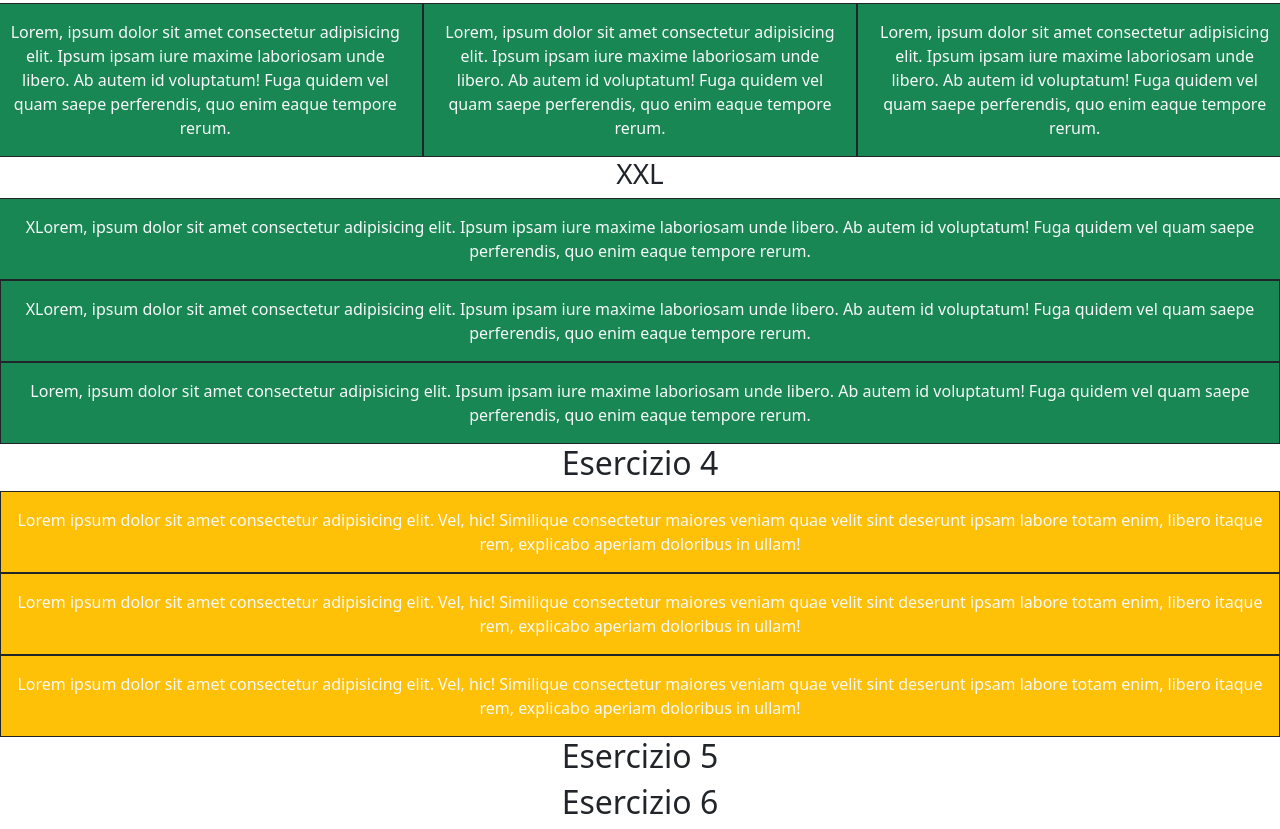
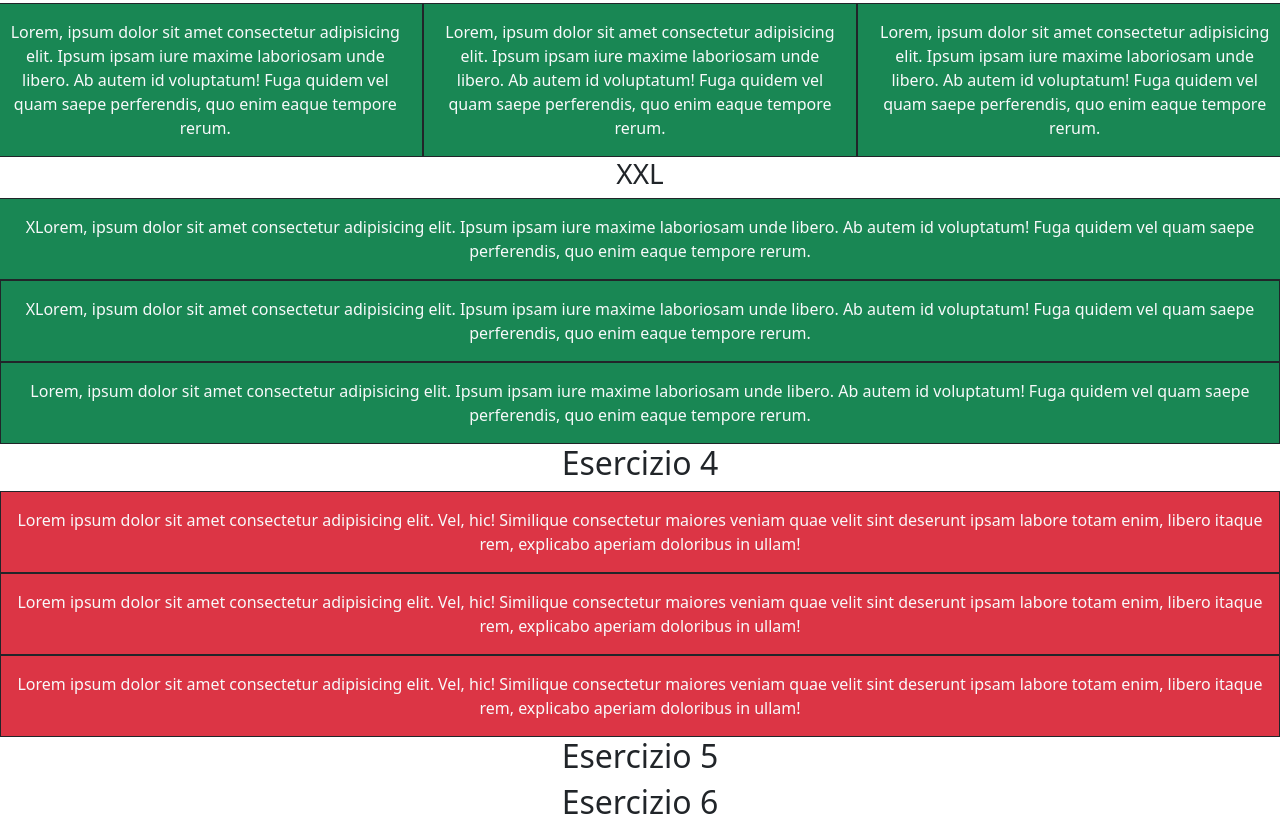
Before and after one commit to AldoAltomare/U2-W6-D1, a plain HTML site: page index.html in a window 1280 px wide. Shown: the part 1230-2059 px from the top of the page. Drawn offline with nearby package versions, Linux system fonts and the light colour scheme.

Commit message:
changed bg color ex 4

```diff
--- a/index.html
+++ b/index.html
@@ -180,21 +180,21 @@
       <h2 class="text-center">Esercizio 4</h2>
     </div>
     <div
-      class="col col-4 col-md-12 col-lg-12 col-xl-12 col-xxl-12 bg-warning border border-dark p-3 text-center text-light"
+      class="col col-4 col-md-12 col-lg-12 col-xl-12 col-xxl-12 bg-danger border border-dark p-3 text-center text-light"
     >
       Lorem ipsum dolor sit amet consectetur adipisicing elit. Vel, hic!
       Similique consectetur maiores veniam quae velit sint deserunt ipsam labore
       totam enim, libero itaque rem, explicabo aperiam doloribus in ullam!
     </div>
     <div
-      class="col col-4 col-md-12 bg-warning border border-dark p-3 text-center text-light"
+      class="col col-4 col-md-12 bg-danger border border-dark p-3 text-center text-light"
     >
       Lorem ipsum dolor sit amet consectetur adipisicing elit. Vel, hic!
       Similique consectetur maiores veniam quae velit sint deserunt ipsam labore
       totam enim, libero itaque rem, explicabo aperiam doloribus in ullam!
     </div>
     <div
-      class="col col-4 col-md-12 bg-warning border border-dark p-3 text-center text-light"
+      class="col col-4 col-md-12 bg-danger border border-dark p-3 text-center text-light"
     >
       Lorem ipsum dolor sit amet consectetur adipisicing elit. Vel, hic!
       Similique consectetur maiores veniam quae velit sint deserunt ipsam labore
```
